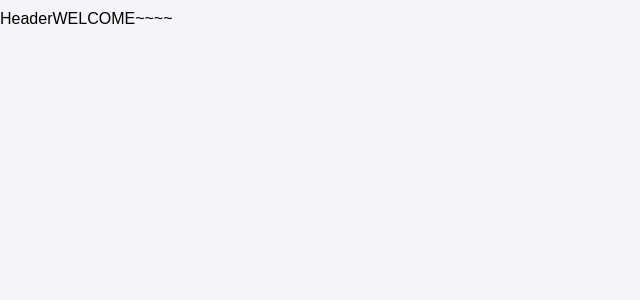
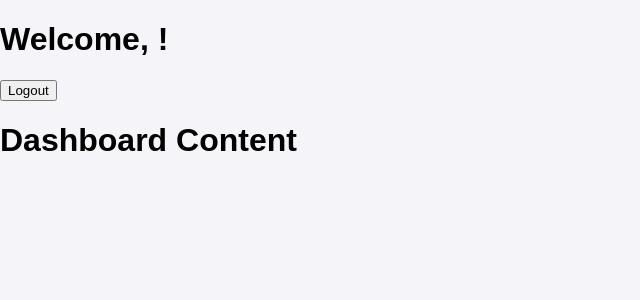
Before and after one commit to vincent-mugendi/Mindful, a React (Vite) app in the folder frontend/mindful-frontend/: page /dashboard in a window 1280 px wide. Shown: the top 300 px of the page, without its empty margins (0-640 px from the left). Built offline with nearby package versions, Linux system fonts and the light colour scheme.

Commit message:
edits to dashboard, implemented logout

```diff
--- a/frontend/mindful-frontend/src/components/dashboard/Dashboard.jsx
+++ b/frontend/mindful-frontend/src/components/dashboard/Dashboard.jsx
@@ -1,15 +1,24 @@
-import React from "react";
-
-import Dashboardheader from "../header/Dashboardheader";
-import Dashboardbody from "../body/Dashboardbody";
+import React, { useEffect, useState } from 'react';
+import Dashboardheader from '../header/Dashboardheader';
 
 const Dashboard = () => {
+    const [username, setUsername] = useState('');
+
+    useEffect(() => {
+        // Fetch the username from the server or local storage
+        // Here we assume it's stored in local storage
+        const storedUsername = localStorage.getItem('username');
+        if (storedUsername) {
+            setUsername(storedUsername);
+        }
+    }, []);
+
     return (
-        <>
-            <Dashboardheader />
-            <Dashboardbody />
-        </>
-    )
-}
+        <div>
+            <Dashboardheader username={username} />
+            <h1>Dashboard Content</h1>
+        </div>
+    );
+};
 
 export default Dashboard;
--- a/frontend/mindful-frontend/src/components/header/Dashboardheader.jsx
+++ b/frontend/mindful-frontend/src/components/header/Dashboardheader.jsx
@@ -1,10 +1,24 @@
 import React from "react";
+import { useNavigate } from "react-router-dom";
 
-const Dashboardheader = () => {
+const Dashboardheader = ({ username }) => {
+    const navigate = useNavigate();
+
+    const handleLogout = () => {
+        // Clear user session or authentication state
+        // This is a placeholder, adjust according to your auth logic
+        localStorage.removeItem('authToken');
+        navigate('/login'); // Redirect to login page
+    };
+
     return (
-        <>
-          Header
-        </>
-    )
-}
+        <header>
+            <div className="header-content">
+                <h1>Welcome, {username}!</h1>
+                <button onClick={handleLogout}>Logout</button>
+            </div>
+        </header>
+    );
+};
+
 export default Dashboardheader;
```
